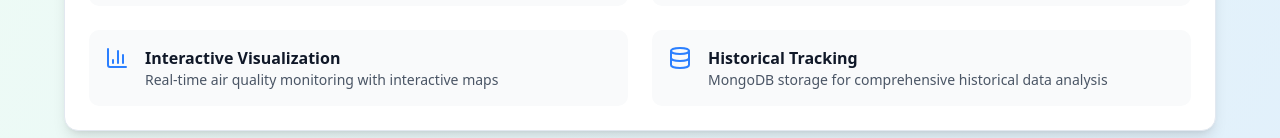
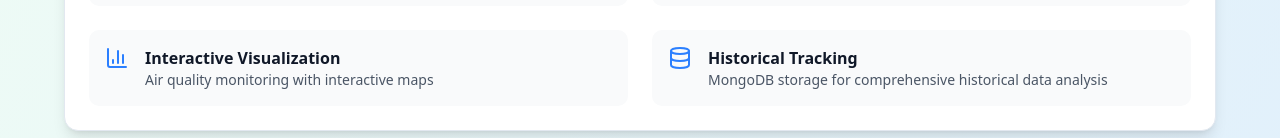
Before and after one commit to srios000/urban-air-quality-prediction-fe, a Next.js app: page /about in a window 1280 px wide. Shown: the part 814-952 px from the top of the page. Built offline with nearby package versions, Linux system fonts and the light colour scheme.

Commit message:
Chore: [minor] fix frontend code

```diff
--- a/src/app/about/page.tsx
+++ b/src/app/about/page.tsx
@@ -78,7 +78,7 @@ export default function AboutPage() {
     {
       icon: <BarChart3 className="w-6 h-6" />,
       title: "Interactive Visualization",
-      description: "Real-time air quality monitoring with interactive maps"
+      description: "Air quality monitoring with interactive maps"
     },
     {
       icon: <Database className="w-6 h-6" />,
```
